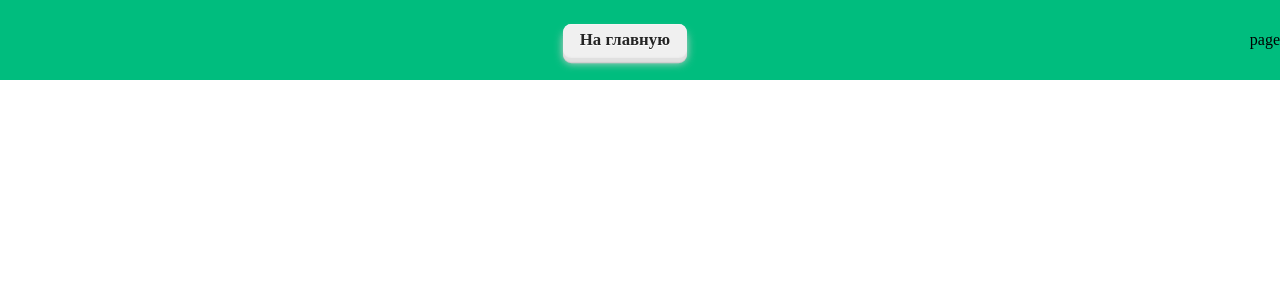
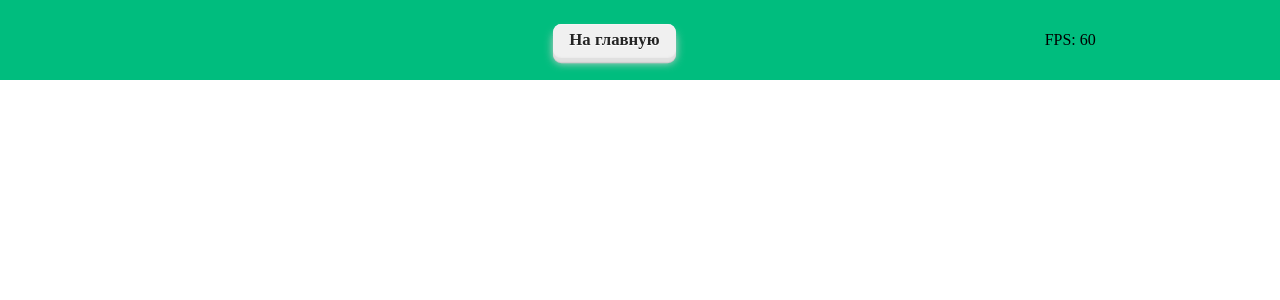
Before and after one commit to LexxaPressF/PWA-test, a Vue app: page /#/page in a window 1280 px wide. Shown: the top 300 px of the page. Built offline with nearby package versions, Linux system fonts and the light colour scheme.

Commit message:
Fps counter

```diff
--- a/src/views/PageView.vue
+++ b/src/views/PageView.vue
@@ -1,11 +1,13 @@
 <template>
     <header>
-        <UiBtn
-            text="На главную"
-            @click="pushHome()"
-        />
-
-        page
+        <div></div>
+        <div>
+            <UiBtn
+                text="На главную"
+                @click="pushHome()"
+            />
+        </div>
+        <div>FPS: {{ fps }}</div>
     </header>
     <main>
         <RouterView />
@@ -14,8 +16,10 @@
 
 <script setup lang="ts">
 import UiBtn from '@/components/common/UiBtn.vue';
+import {useFps} from '@vueuse/core';
 import router from '@/router';
 
+const fps = useFps();
 const pushHome = () => {
     setTimeout(() => router.push({name: 'home'}), 500);
 };
```
